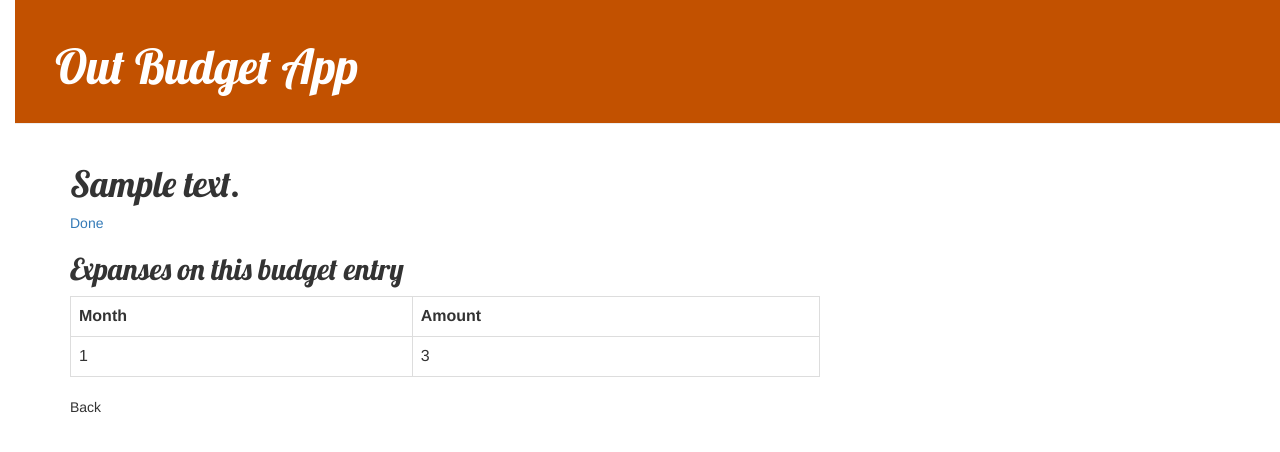
After one commit to ariel-fel/my-first-site, a Django app: page /budget/1/status/ in a window 1280 px wide. The commit adds this page. Shown: the top 452 px of the page. Run offline with Django 3.2, Linux system fonts and the light colour scheme; tables that the repository leaves empty hold one stand-in row (values such as "Sample post"); some libraries are stand-ins or nearby versions.

Commit message:
create status page (still not functional)

```diff
--- a/budget/templates/budget/index.html
+++ b/budget/templates/budget/index.html
@@ -1,6 +1,7 @@
 {% extends 'budget/base.html' %}
 
 {% block content %}
+    <h2><a href="{% url 'budget:status' 1 %}"></ahref>>{{ 'Status' }}</a></h2>
     <h2><a>{{ 'Select budget entry' }}</a></h2>
     {% if budget_list %}
         <ul>
--- /dev/null
+++ b/budget/templates/budget/status.html
@@ -0,0 +1,23 @@
+{% extends 'budget/base.html' %}
+
+{% block content %}
+    <h1>{{ budget_entry.description }}</h1>
+
+    <a href="{% url 'budget:index' %}">Done</a>
+
+    <h2>Expanses on this budget entry</h2>
+
+    <table class="table table-bordered" style="width: 100%;">
+        <tr>
+            <th>Month</th>
+            <th>Amount</th>
+        </tr>
+        {% for expanse in expanse_report %}
+        <tr>
+            <td>{{ expanse.month }}</td>
+            <td>{{ expanse.amount }}</td>
+        </tr>
+        {% endfor %}
+    </table>
+    <p></p><a href="{% url 'budget:index' %}"></a>Back</p>
+{% endblock %}
--- a/budget/urls.py
+++ b/budget/urls.py
@@ -7,5 +7,6 @@ app_name = 'budget'
 urlpatterns = [
     path('', views.IndexView.as_view(), name='index'),
     path('<int:pk>/', views.detail, name='detail'),
-    path('<int:entry_id>/expanse/', views.expanse, name='expanse'),
+    path('<int:pk>/expanse/', views.expanse, name='expanse'),
+    path('<int:pk>/status/', views.status, name='status'),
 ]
--- a/budget/views.py
+++ b/budget/views.py
@@ -36,7 +36,21 @@ def detail(request, pk):
     context = {'budget_entry': budget_entry, 'form': form}
     return render(request, 'budget/detail.html', context)
 
-def expanse(request, entry_id):
-    budget_entry = get_object_or_404(BudgetEntry,pk=entry_id)
+def expanse(request, pk):
+    budget_entry = get_object_or_404(BudgetEntry,pk=pk)
     context = {'budget_entry': budget_entry}
     return render(request, 'budget/expanse_done.html', context)
+
+class ExpanseReport():
+    def __init__(self, month, amount):
+        self.month = month
+        self.amount = amount
+
+def status(request, pk):
+    budget_entry = get_object_or_404(BudgetEntry,pk=pk)
+
+    expanse_report = []
+    expanse_report.append(ExpanseReport(1,3))
+
+    context = {'budget_entry': budget_entry, 'expanse_report':expanse_report }
+    return render(request, 'budget/status.html', context)
```
Also changed, not shown: budget/models.py (line endings or trailing spaces).
